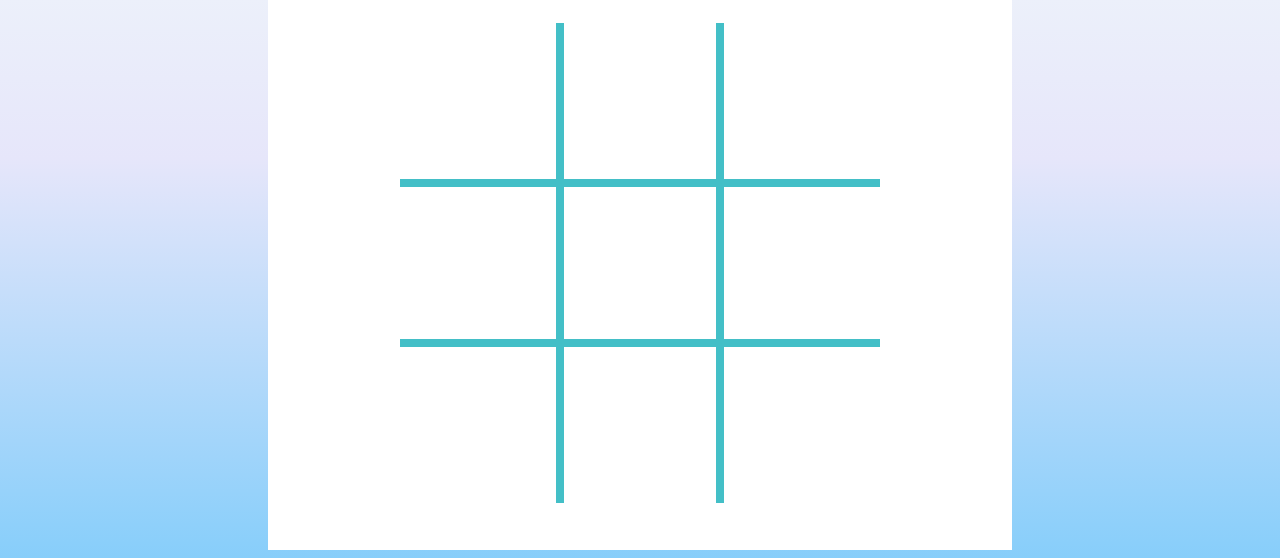
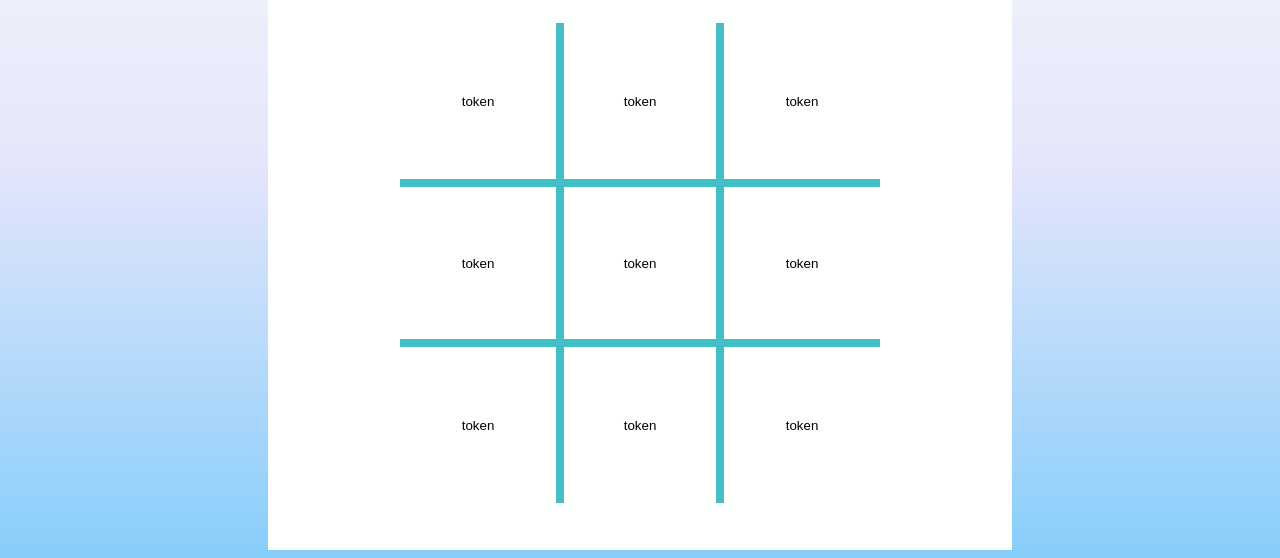
Before and after one commit to ohClaire/tic-tac-toe, a plain HTML site: page index.html in a window 1280 px wide. Shown: the part 242-800 px from the top of the page. Drawn offline with Linux system fonts and the light colour scheme.

Commit message:
Add string to buttons

```diff
--- a/index.html
+++ b/index.html
@@ -22,19 +22,19 @@
 
     <main class="board__game">
       <div class="divider">
-        <button type="button" id="0" class="board__game--box box__top--border box__left--border"></button>
-        <button type="button" id="1" class="board__game--box box__left--border"></button>
-        <button type="button" class="board__game--box box__bottom--border box__left--border"></button>
+        <button type="button" id="0" class="board__game--box box__top--border box__left--border">token</button>
+        <button type="button" id="1" class="board__game--box box__left--border">token</button>
+        <button type="button" class="board__game--box box__bottom--border box__left--border">token</button>
       </div>
       <div class="divider">
-        <button type="button" class="board__game--box box__top--border"></button>
-        <button type="button" class="board__game--box"></button>
-        <button type="button" class="board__game--box box__bottom--border"></button>
+        <button type="button" class="board__game--box box__top--border">token</button>
+        <button type="button" class="board__game--box">token</button>
+        <button type="button" class="board__game--box box__bottom--border">token</button>
       </div>
       <div class="divider">
-        <button type="button" class="board__game--box box__top--border box__right--border"></button>
-        <button type="button" class="board__game--box box__right--border"></button>
-        <button type="button" class="board__game--box box__bottom--border box__right--border"></button>
+        <button type="button" class="board__game--box box__top--border box__right--border">token</button>
+        <button type="button" class="board__game--box box__right--border">token</button>
+        <button type="button" class="board__game--box box__bottom--border box__right--border">token</button>
       </div>
     </main>
   </article>
```
